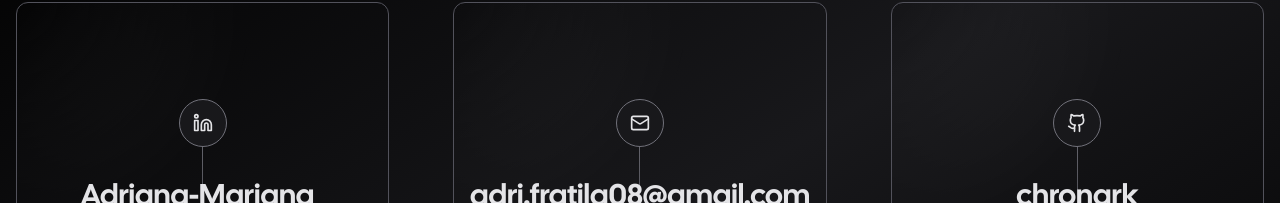
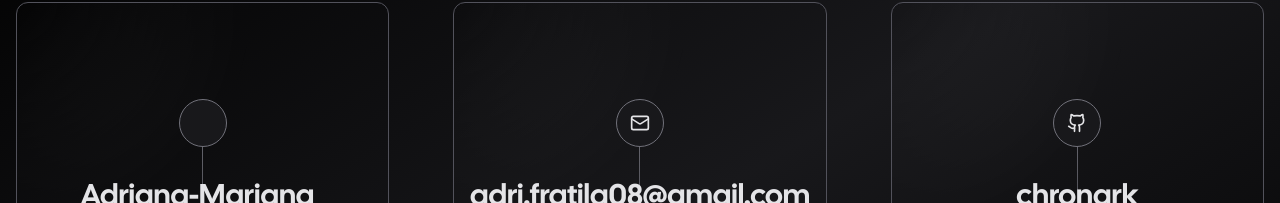
Before and after one commit to Adriana-Fratila/nextjs-portfolio-pageview-counter, a Next.js app: page /contact in a window 1280 px wide. Shown: the part 159-362 px from the top of the page. Built offline with nearby package versions, Linux system fonts and the light colour scheme; no server answers; what tailwindcss-debug-screens would draw is missing.

Commit message:
test test

```diff
--- a/app/contact/page.tsx
+++ b/app/contact/page.tsx
@@ -1,12 +1,12 @@
 "use client";
-import { Github, Mail, Linkedin } from "lucide-react";
+import { Github, Mail,  } from "lucide-react";
 import Link from "next/link";
 import { Navigation } from "../components/nav";
 import { Card } from "../components/card";
 
 const socials = [
 	{
-		icon: <Linkedin size={20} />,
+		//icon: < size={20} />,
 		href: "www.linkedin.com/in/adriana-mariana-fratila",
 		label: "LinkedIn",
 		handle: "Adriana-Mariana Fratila",
```
